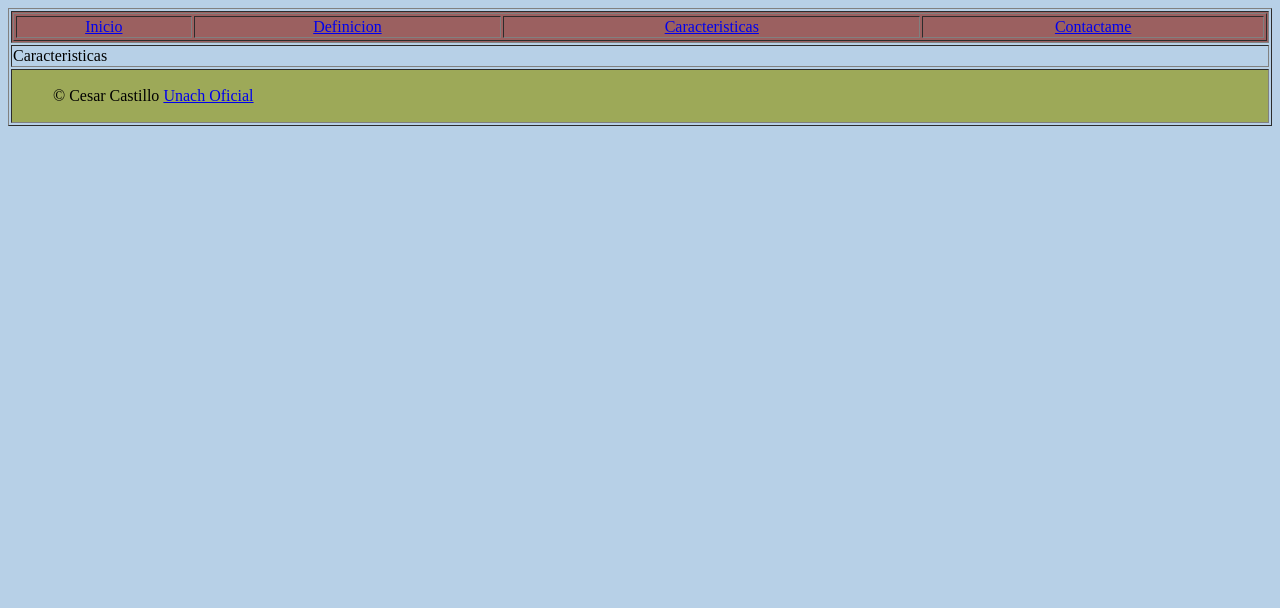
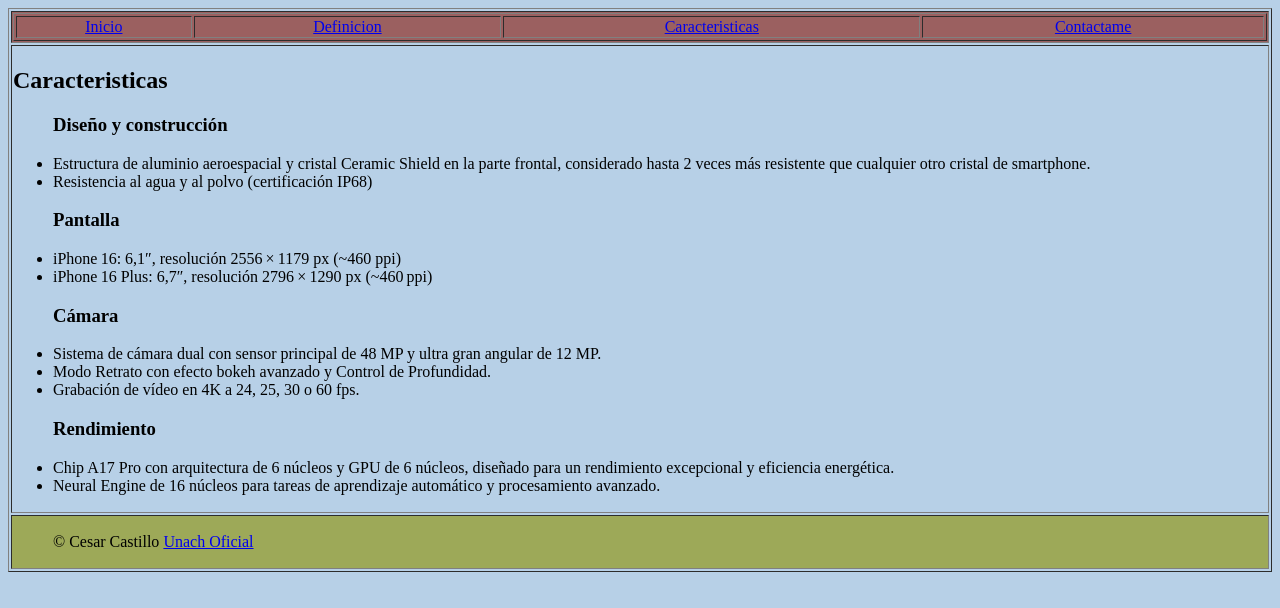
Before and after one commit to Dkimiko/Demo2, a plain HTML site: page caracteristicas.html in a window 1280 px wide. Drawn offline with Linux system fonts and the light colour scheme.

Commit message:
Caracteristicas Y Definicion

```diff
--- a/caracteristicas.html
+++ b/caracteristicas.html
@@ -21,7 +21,32 @@
             </td>
         </tr>
         <tr> <!-- Contenido-->
-            <td>Caracteristicas</td>
+            <td>
+                <h2 class="CaracteristicasC">Caracteristicas</h2>
+                <p>
+                    <ul>
+                        <h3>Diseño y construcción</h3>
+                        <li>Estructura de aluminio aeroespacial y cristal Ceramic Shield en la parte frontal, considerado hasta 2 veces más resistente que cualquier otro cristal de smartphone.</li>
+                        <li>Resistencia al agua y al polvo (certificación IP68)</li>
+                    </ul>
+                    <ul>
+                        <h3>Pantalla</h3>
+                        <li>iPhone 16: 6,1″, resolución 2556 × 1179 px (~460 ppi)</li>
+                        <li>iPhone 16 Plus: 6,7″, resolución 2796 × 1290 px (~460 ppi)</li>
+                    </ul>
+                    <ul>
+                        <h3>Cámara</h3>
+                        <li>Sistema de cámara dual con sensor principal de 48 MP y ultra gran angular de 12 MP.</li>
+                        <li>Modo Retrato con efecto bokeh avanzado y Control de Profundidad.</li>
+                        <li>Grabación de vídeo en 4K a 24, 25, 30 o 60 fps.</li>
+                    </ul>
+                    <ul>
+                        <h3>Rendimiento</h3>
+                        <li>Chip A17 Pro con arquitectura de 6 núcleos y GPU de 6 núcleos, diseñado para un rendimiento excepcional y eficiencia energética.</li>
+                        <li>Neural Engine de 16 núcleos para tareas de aprendizaje automático y procesamiento avanzado.</li>
+                    </ul>
+                </p>
+            </td>
         </tr>
         <tr class="piepagina"> <!-- Pie De Pagina-->
             <td>
```
Also changed, not shown: definicion.html (+6 -1 lines), index.html (+3 -0 lines).
